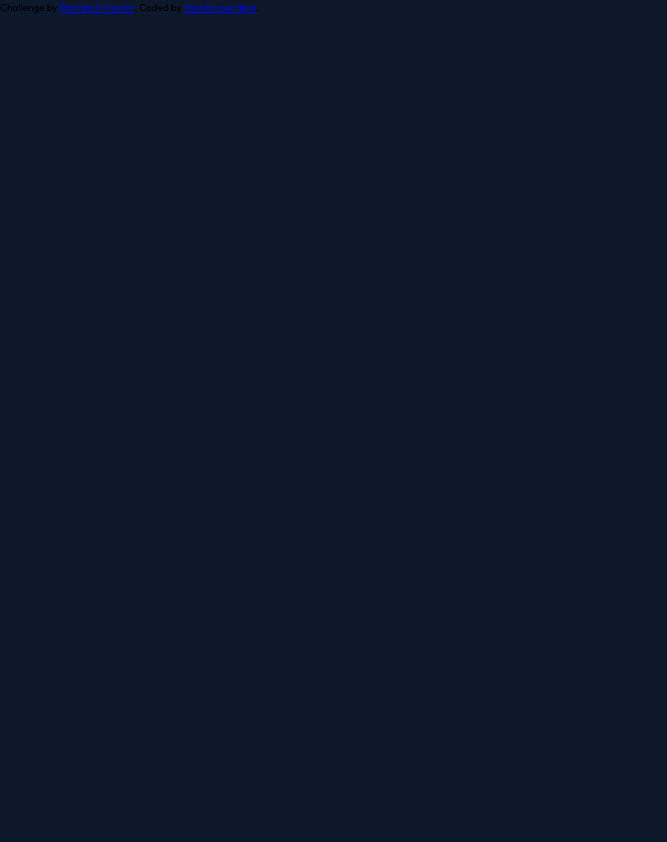
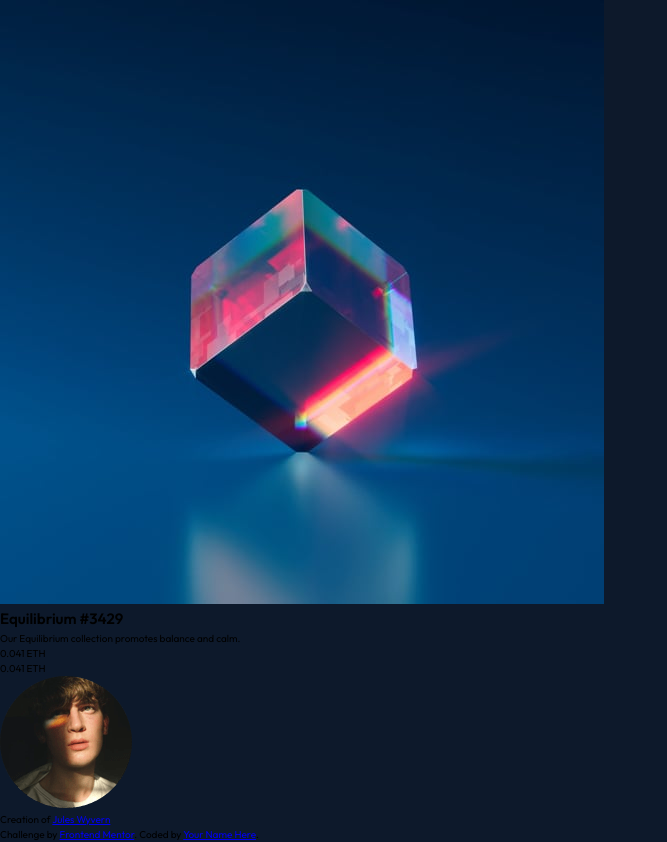
Before and after one commit to dcuevasdev/nft-card-component, a plain HTML site: page index.html in a window 1280 px wide. Shown: the whole page, without its empty margins (0-667 px from the left). Before the commit the page ends 800 px from the top, so only its background shows below. Drawn offline with Linux system fonts and the light colour scheme.

Commit message:
HTML structure

```diff
--- a/index.html
+++ b/index.html
@@ -19,6 +19,33 @@
     />
   </head>
   <body>
+    <main class="card">
+      <figure class="card__figure">
+        <img
+          src="./assets/images/image-equilibrium.jpg"
+          alt="NFT equilibrium"
+        />
+      </figure>
+      <h2 class="card__title">Equilibrium #3429</h2>
+      <p class="card__text">
+        Our Equilibrium collection promotes balance and calm.
+      </p>
+      <div class="card__price">
+        <div class="card__price-amount">
+          <i></i>
+          <p>0.041 ETH</p>
+        </div>
+        <div class="card__price-date">
+          <i></i>
+          <p>0.041 ETH</p>
+        </div>
+      </div>
+      <div class="card__line"></div>
+      <div class="card__creator">
+        <img src="./assets/images/image-avatar.png" alt="Jules' Profile" />
+        <p>Creation of <a href="#">Jules Wyvern</a></p>
+      </div>
+    </main>
     <footer class="attribution">
       Challenge by
       <a href="https://www.frontendmentor.io?ref=challenge" target="_blank"
```
